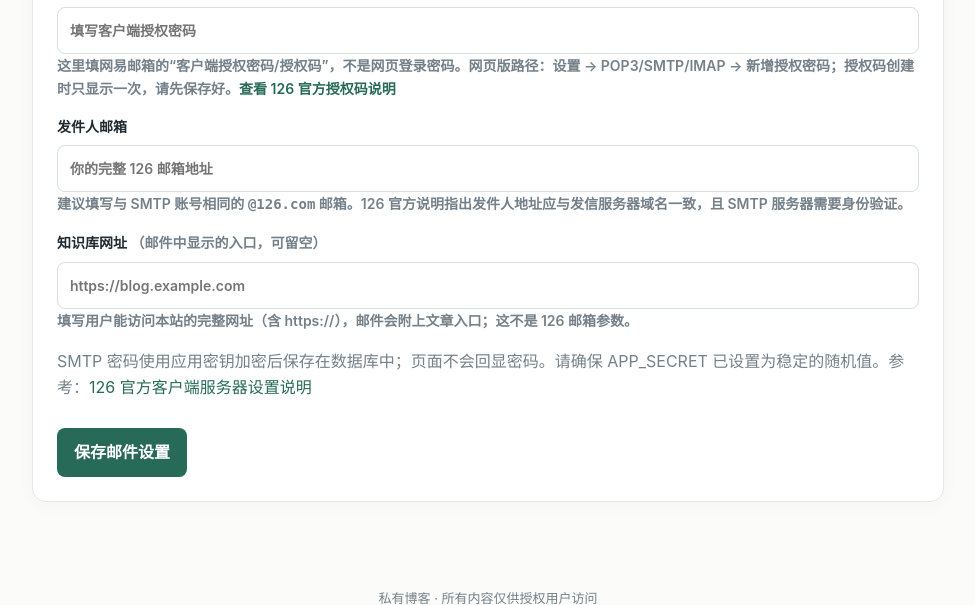
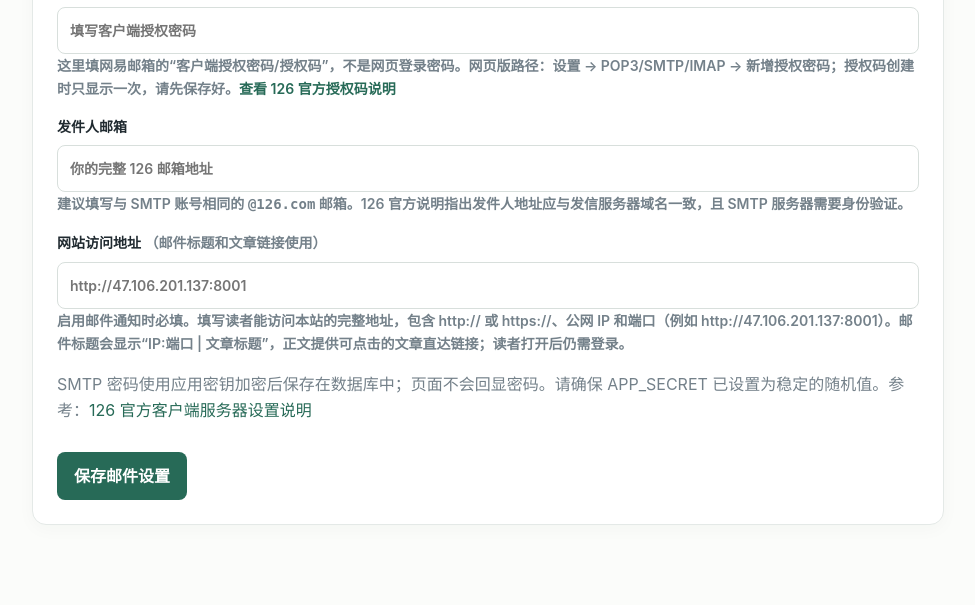
Before and after one commit to wuxiancai/blog, a FastAPI app: template app/templates/admin_settings.html in a window 1280 px wide. Shown: the part 853-1458 px from the top of the page, without its empty margins (152-1127 px from the left). Run offline with FastAPI, Linux system fonts and the light colour scheme; the template is opened without the code that fills it, so the values that code supplies are empty; parts of the project's set-up code (start-up, migrations or seed data) failed here and were passed over.

Commit message:
Add direct article links to publish emails

```diff
--- a/app/main.py
+++ b/app/main.py
@@ -112,7 +112,7 @@ def publish_due():
             db.commit()
         for article_id, title, author, recipients, sendkeys, base_url in notifications:
             for recipient in recipients:
-                try: send_publish_notice(recipient, title, author)
+                try: send_publish_notice(recipient, title, author, article_id)
                 except Exception: logging.exception("定时文章通知邮件发送失败: %s", recipient)
             for sendkey in sendkeys:
                 try: send_serverchan_notice(sendkey, title, author, article_id, base_url)
@@ -142,16 +142,25 @@ def serverchan_cipher():
     key = base64.urlsafe_b64encode(hashlib.sha256(("private-blog-serverchan:" + secret).encode()).digest())
     return Fernet(key)
 
-def send_publish_notice(recipient: str, title: str, author: str):
+def send_publish_notice(recipient: str, title: str, author: str, article_id: int):
     config = smtp_config()
     host = config["host"].strip() if config["enabled"] else ""
     if not host: return
+    base_url = config["base_url"].rstrip("/")
+    article_url = f"{base_url}/articles/{article_id}"
+    site_address = urllib.parse.urlsplit(base_url).netloc
     message = EmailMessage()
-    message["Subject"] = f"有一篇新文章与你分享：{title}"
+    safe_title = title.replace("\n", " ").replace("\r", " ")
+    message["Subject"] = f"{site_address} | {safe_title}"
     message["From"] = config["from"] or config["user"]
     message["To"] = recipient
-    base_url = config["base_url"].rstrip("/")
-    message.set_content(f"{author} 发布了一篇与你分享的文章：{title}" + (f"\n\n打开知识库：{base_url}" if base_url else ""))
+    message.set_content(f"{author} 发布了一篇与你分享的文章：{title}\n\n文章地址：{article_url}\n\n点击地址后，登录网站即可阅读。")
+    message.add_alternative(
+        f"<p>{html.escape(author)} 发布了一篇与你分享的文章：<strong>{html.escape(title)}</strong></p>"
+        f'<p><a href="{html.escape(article_url, quote=True)}">点击这里阅读文章</a></p>'
+        "<p>打开链接后，输入你的用户名和密码即可阅读。</p>",
+        subtype="html",
+    )
     port = int(config["port"])
     if config["use_ssl"]:
         with smtplib.SMTP_SSL(host, port, timeout=20) as smtp:
@@ -642,6 +651,10 @@ def update_admin_settings(request: Request, enabled: str = Form(""), host: str =
     if not 1 <= port_number <= 65535: raise HTTPException(400, "SMTP 端口必须在 1 至 65535 之间")
     if enabled and (not host or not re.fullmatch(r"[^\s@]+@126\.com", username, flags=re.IGNORECASE) or not re.fullmatch(r"[^\s@]+@126\.com", sender, flags=re.IGNORECASE)):
         raise HTTPException(400, "126 邮箱通知需要 SMTP 主机、完整的 @126.com SMTP 账号和发件人邮箱")
+    if enabled:
+        parsed_base_url = urllib.parse.urlsplit(base_url)
+        if parsed_base_url.scheme not in {"http", "https"} or not parsed_base_url.netloc or parsed_base_url.username or parsed_base_url.password or parsed_base_url.query or parsed_base_url.fragment:
+            raise HTTPException(400, "启用邮件通知时，请填写可访问本站的完整网址（含 http:// 或 https://、IP 和端口）")
     if password and (len(password) > 1024 or not username): raise HTTPException(400, "设置 SMTP 密码前请填写账号")
     existing_config = smtp_config(db)
     if enabled and (clear_password or not (password or existing_config["password"])):
--- a/app/templates/admin_settings.html
+++ b/app/templates/admin_settings.html
@@ -9,5 +9,5 @@
 <label>SMTP 密码{% if password_is_set %}<span class="muted">（已设置；留空则保留现有密码）</span>{% endif %}<input type="password" name="password" autocomplete="new-password" value="" placeholder="{{ '留空以保留现有密码' if password_is_set else '填写客户端授权密码' }}"><span class="muted">这里填网易邮箱的“客户端授权密码/授权码”，不是网页登录密码。网页版路径：设置 → POP3/SMTP/IMAP → 新增授权密码；授权码创建时只显示一次，请先保存好。</span><a href="https://help.mail.126.com/faqDetail.do?code=d7a5dc8471cd0c0e8b4b8f4f8e49998b374173cfe9171305fa1ce630d7f67ac286624f309a1a7089" target="_blank" rel="noreferrer">查看 126 官方授权码说明</a></label>
 {% if password_is_set %}<label class="check"><input type="checkbox" name="clear_password" value="true">清除已保存的 SMTP 密码</label>{% endif %}
 <label>发件人邮箱<input type="email" name="sender" value="{{ config.from }}" placeholder="你的完整 126 邮箱地址"><span class="muted">建议填写与 SMTP 账号相同的 <code>@126.com</code> 邮箱。126 官方说明指出发件人地址应与发信服务器域名一致，且 SMTP 服务器需要身份验证。</span></label>
-<label>知识库网址 <span class="muted">（邮件中显示的入口，可留空）</span><input type="url" name="base_url" value="{{ config.base_url }}" placeholder="https://blog.example.com"><span class="muted">填写用户能访问本站的完整网址（含 https://），邮件会附上文章入口；这不是 126 邮箱参数。</span></label>
+<label>网站访问地址 <span class="muted">（邮件标题和文章链接使用）</span><input type="url" name="base_url" value="{{ config.base_url }}" placeholder="http://47.106.201.137:8001"><span class="muted">启用邮件通知时必填。填写读者能访问本站的完整地址，包含 http:// 或 https://、公网 IP 和端口（例如 http://47.106.201.137:8001）。邮件标题会显示“IP:端口 | 文章标题”，正文提供可点击的文章直达链接；读者打开后仍需登录。</span></label>
 <p class="muted">SMTP 密码使用应用密钥加密后保存在数据库中；页面不会回显密码。请确保 APP_SECRET 已设置为稳定的随机值。参考：<a href="https://help.mail.126.com/faqDetail.do?code=d7a5dc8471cd0c0e8b4b8f4f8e49998b374173cfe9171305fa1ce630d7f67ac25c12dcb3d46222b6" target="_blank" rel="noreferrer">126 官方客户端服务器设置说明</a></p><button class="primary">保存邮件设置</button></form></section>{% endblock %}
```
Also changed, not shown: docs/DECISIONS.md (+4 -0 lines), docs/HANDOFF.md (+1 -0 lines), docs/TASKS.md (+1 -0 lines).
